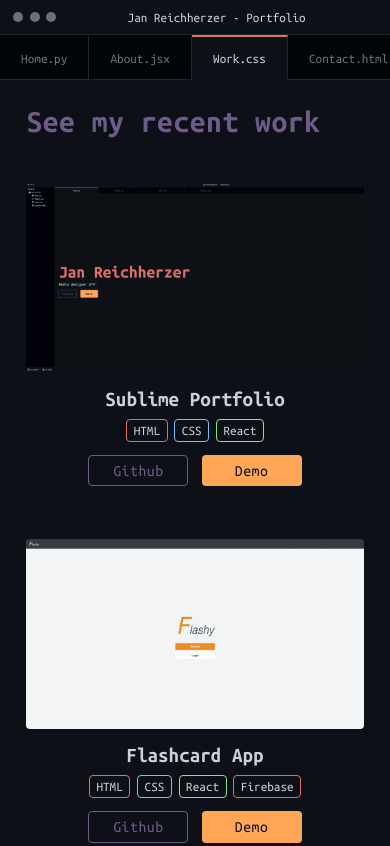
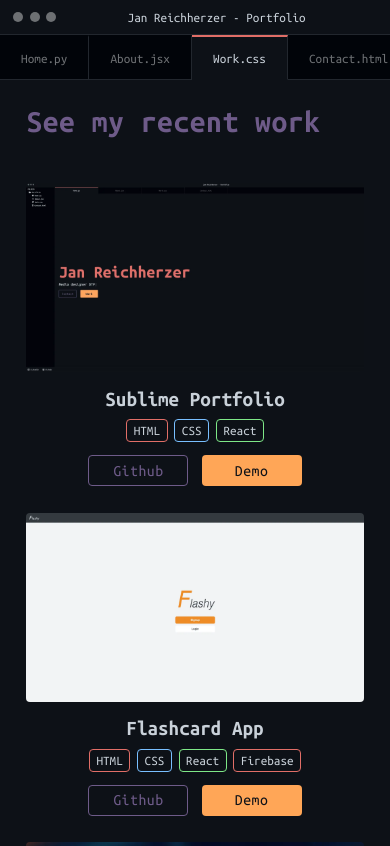
Before and after one commit to Lone1106/sublime-portfolio, a React (Create React App) app: page /work in a window 390 px wide. Shown: the top 846 px of the page. Built offline with nearby package versions, Linux system fonts and the light colour scheme.

Commit message:
Fixed project rows

```diff
--- a/src/components/projects/Projects.module.css
+++ b/src/components/projects/Projects.module.css
@@ -7,7 +7,7 @@
     display: grid;
     grid-template-columns: repeat(auto-fill, minmax(300px, 1fr));
     grid-template-rows: 50px;
-    grid-auto-rows: 310px;
+    grid-auto-rows: auto;
     gap: 2rem;
     height: 100%;
 }
@@ -108,18 +108,10 @@
     .work {
         width: 100%;
     }
-
-    .workItems {
-        grid-auto-rows: 430px;
-    }
 }
 
 @media (max-width: 34em) {
     .work {
         width: 100%;
     }
-
-    .workItems {
-        grid-auto-rows: 330px;
-    }
 }
```
